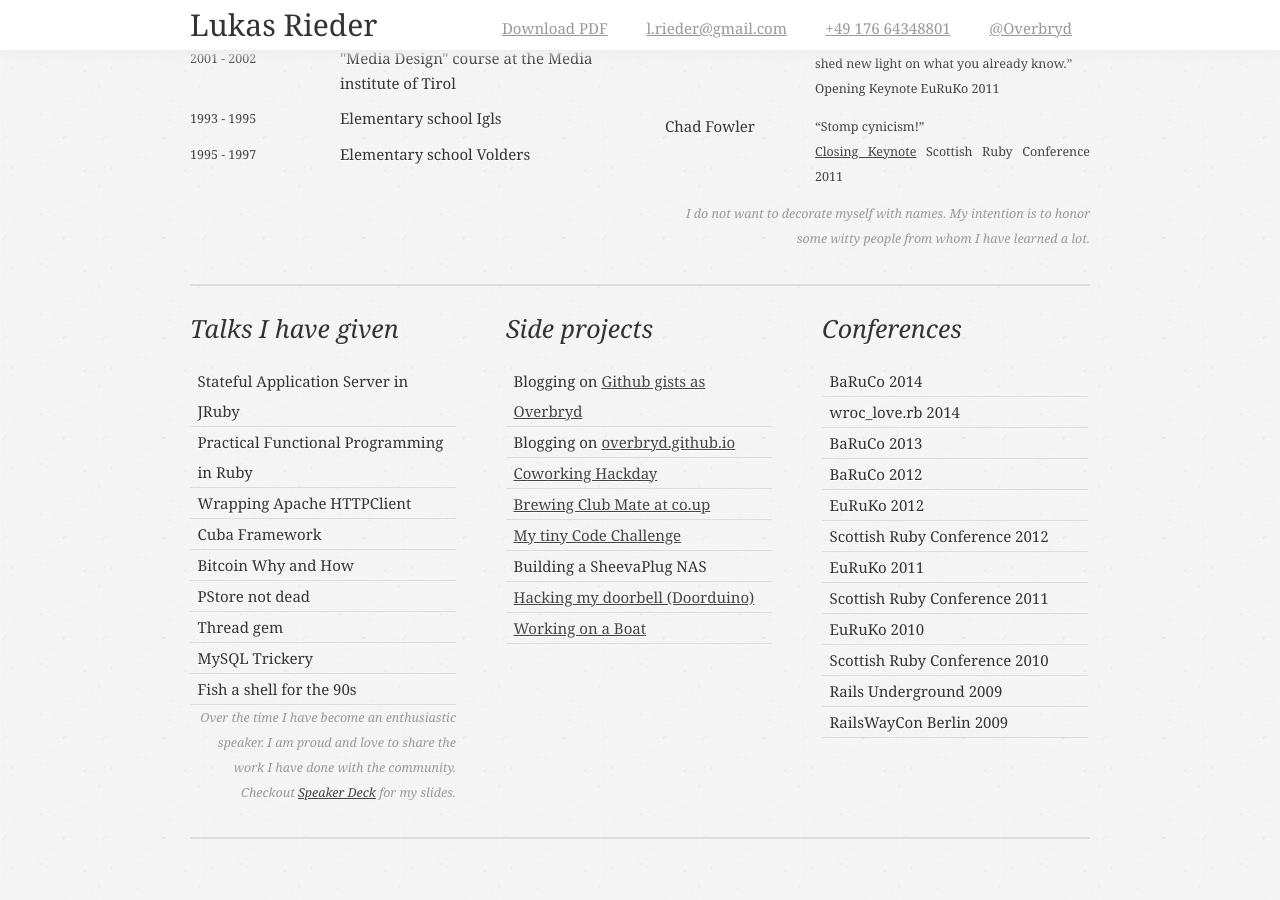
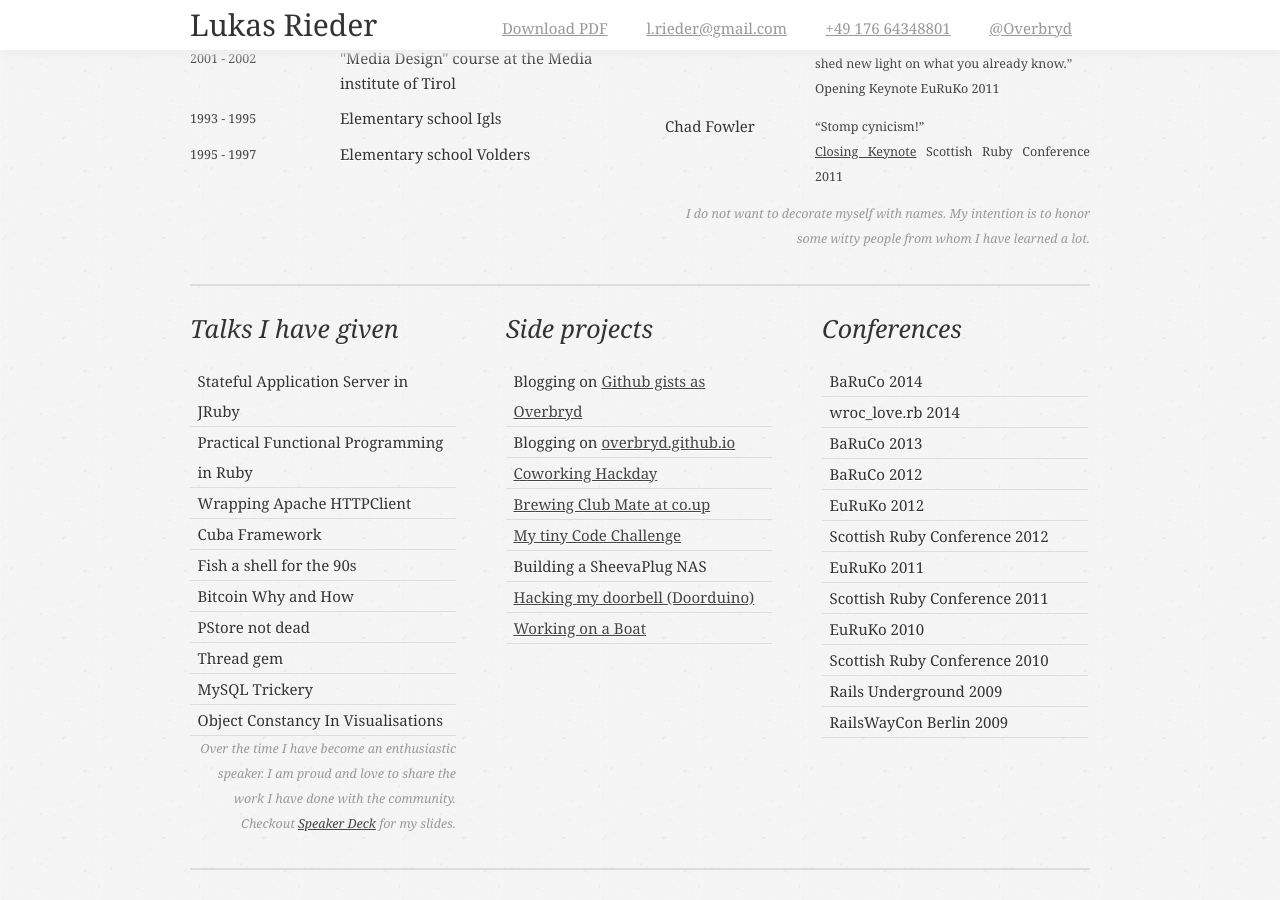
Before and after one commit to Overbryd/overbryd.github.io, a Jekyll site: the page resume/index.html, which Jekyll copies as it is, in a window 1280 px wide and 900 px high, scrolled down 2657 px. Built offline with Jekyll 4.4.1, drawn with Linux system fonts in a browser that asks for light colours; before the commit the page ends 3526 px from its top, so only the background shows below that.

Commit message:
Updated some links

```diff
--- a/resume/index.html
+++ b/resume/index.html
@@ -37,7 +37,7 @@
     </div>
     <div>
       <h2>Creation</h2>
-      <p>I write well tested, maintainable applications. Having lead a tech startup with more than <a href="http://blog.paperc.de/2011/04/feiere-mit-uns-den-100-000-registrierten-nutzer/" title="German blog article about the 100.000th user of PaperC">100k customers</a> thaught me many lessons.</p>
+      <p>I write well tested, maintainable applications. Having lead a tech startup with more than <a href="http://web.archive.org/web/20150715131302/http://blog.paperc.com/2011/04/27/feiere-mit-uns-den-100-000-registrierten-nutzer/" title="German blog article about the 100.000th user of PaperC">100k customers</a> thaught me many lessons.</p>
     </div>
     <div>
       <h2>Communication</h2>
@@ -221,11 +221,12 @@
       <h3>Practical Functional Programming in Ruby</h3>
       <h3>Wrapping Apache HTTPClient</h3>
       <h3>Cuba Framework</h3>
+      <h3>Fish a shell for the 90s</h3>
       <h3>Bitcoin Why and How</h3>
       <h3>PStore not dead</h3>
       <h3>Thread gem</h3>
       <h3>MySQL Trickery</h3>
-      <h3>Fish a shell for the 90s</h3>
+      <h3>Object Constancy In Visualisations</h3>
       <p class="footnote">
         Over the time I have become an enthusiastic speaker. I am proud and love to share the work I have done with the community.
         Checkout <a href="https://speakerdeck.com/overbryd">Speaker Deck</a> for my slides.
```
